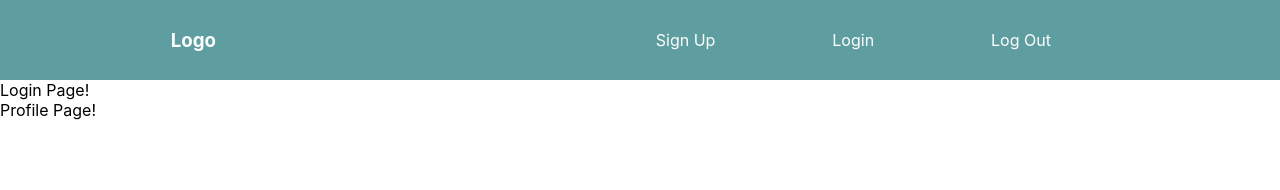
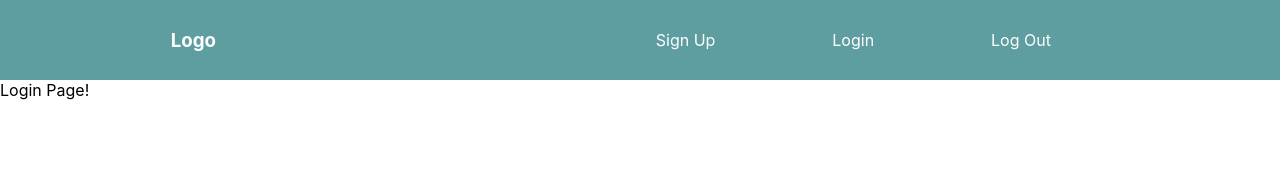
Before and after one commit to ben-zeng/wagster_frontend, a React (Create React App) app: page /login in a window 1280 px wide. Shown: the top 190 px of the page. Built offline with nearby package versions, Linux system fonts and the light colour scheme.

Commit message:
added exact route for /

```diff
--- a/src/components/App/App.js
+++ b/src/components/App/App.js
@@ -12,9 +12,11 @@ function App() {
         <Router>
             <div className="app">
                 <Nav/>
+                <Switch>
+                <Route path="/" exact component={Profile} />
                 <Route path="/login" component={Login} />
                 <Route path="/signup" component={SignUp} />
-                <Profile/>
+                </Switch>
             </div>
         </Router>
     );
```
